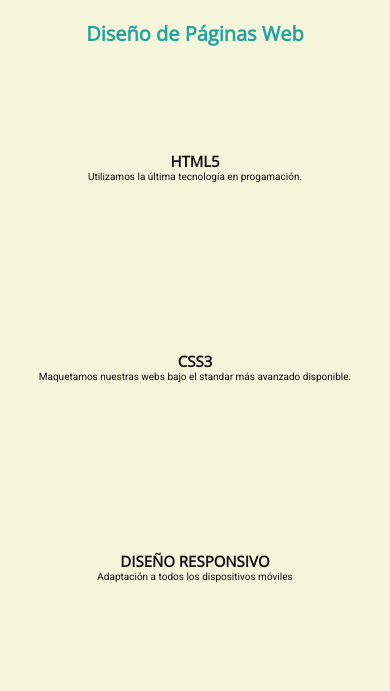
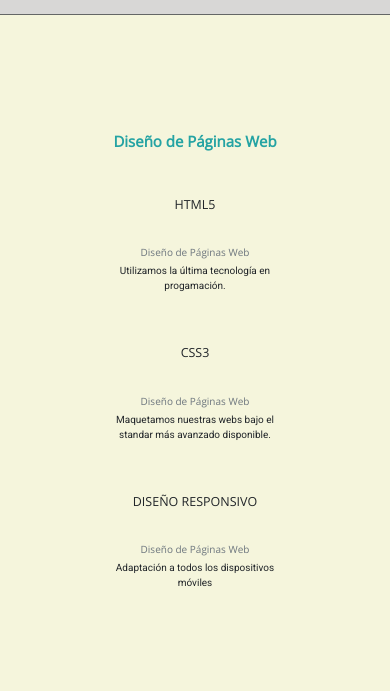
Before and after one commit to othoNUK/DesarrolloWeb, a plain HTML site: page paginas/dweb.html in a window 390 px wide. Shown: the part 47-738 px from the top of the page. Drawn offline with nearby package versions, Linux system fonts and the light colour scheme.

Commit message:
Agregue Bootstrap

```diff
--- a/index.html
+++ b/index.html
@@ -11,18 +11,18 @@
     <!--Google Fount-->
     <link rel="preconnect" href="https://fonts.googleapis.com">
     <link rel="preconnect" href="https://fonts.gstatic.com" crossorigin>
-    <link
-        href="https://fonts.googleapis.com/css2?family=Open+Sans:wght@300;400&family=Roboto:wght@100;300;400&display=swap"
+    <link href="https://fonts.googleapis.com/css2?family=Open+Sans:wght@300;400&family=Roboto:wght@100;300;400&display=swap"
         rel="stylesheet">
     <!--Mi css-->
+    <link href="https://cdn.jsdelivr.net/npm/bootstrap@5.1.3/dist/css/bootstrap.min.css" rel="stylesheet" integrity="sha384-1BmE4kWBq78iYhFldvKuhfTAU6auU8tT94WrHftjDbrCEXSU1oBoqyl2QvZ6jIW3" crossorigin="anonymous">
     <link rel="stylesheet" href="./style/estilos.css">
 </head>
 
 <body>
-    <div class="container">
+    <div class="containerPalta">
         <header class="header">
             <h1>Palta Diseño</h1>
-            <nav>
+                <nav>
                 <!--LISTA DESORDENADA-->
                 <ul>
                     <li><a href="#">Inicio</a></li>
@@ -82,5 +82,6 @@
         </div>
     </footer>
   </div>
+  <script src="https://cdn.jsdelivr.net/npm/bootstrap@5.1.3/dist/js/bootstrap.bundle.min.js" integrity="sha384-ka7Sk0Gln4gmtz2MlQnikT1wXgYsOg+OMhuP+IlRH9sENBO0LRn5q+8nbTov4+1p" crossorigin="anonymous"></script>
 </body>
 </html>
--- a/paginas/dweb.html
+++ b/paginas/dweb.html
@@ -6,19 +6,21 @@
     <meta http-equiv="X-UA-Compatible" content="IE=edge">
     <meta name="viewport" content="width=device-width, initial-scale=1.0">
     <meta http-equiv=”Content-Type” content=”text/html; charset=UTF-8″ />
-    <script src="https://kit.fontawesome.com/d33459e3df.js" crossorigin="anonymous"></script>    <title>Palta .Diseño</title>
+    <script src="https://kit.fontawesome.com/d33459e3df.js" crossorigin="anonymous"></script>
     <!--Google Fount-->
     <link rel="preconnect" href="https://fonts.googleapis.com">
     <link rel="preconnect" href="https://fonts.gstatic.com" crossorigin>
-    <link
-        href="https://fonts.googleapis.com/css2?family=Open+Sans:wght@300;400&family=Roboto:wght@100;300;400&display=swap"
+    <link href="https://fonts.googleapis.com/css2?family=Open+Sans:wght@300;400&family=Roboto:wght@100;300;400&display=swap"
         rel="stylesheet">
-    <!--Mi css-->
+    <!--BOOSTRAP-->
+    <link href="https://cdn.jsdelivr.net/npm/bootstrap@5.1.3/dist/css/bootstrap.min.css" rel="stylesheet" integrity="sha384-1BmE4kWBq78iYhFldvKuhfTAU6auU8tT94WrHftjDbrCEXSU1oBoqyl2QvZ6jIW3" crossorigin="anonymous">
+    <!--Mi Css-->
     <link rel="stylesheet" href="../style/estilos.css">
+    <title>Palta .Diseño</title>
 </head>
 
 <body>
-    <div class="container">
+    <div class="containerPalta">
         <header class="header">
             <h1>Palta Diseño</h1>
             <nav>
@@ -31,10 +33,36 @@
                 </ul>
             </nav>
         </header>
-        <div class="dweb">
+        <div  class="dweb">
+            <h2>Diseño de Páginas Web</h2>
+            <div class="dwebFlex">
+            <div class="cardWeb"">
+                <div class="card-body">
+                  <h5 class="card-h5">HTML5</h5>
+                  <h6 class="card-subtitle mb-2 text-muted">Diseño de Páginas Web</h6>
+                  <p class="card-text">Utilizamos la última tecnología en progamación.</p>
+                </div>
+              </div>
+              <div class="cardWeb">
+                <div class="card-body">
+                  <h5 class="card-h5">CSS3</h5>
+                  <h6 class="card-subtitle mb-2 text-muted">Diseño de Páginas Web</h6>
+                  <p class="card-text">Maquetamos nuestras webs bajo el standar más avanzado disponible.</p>
+                </div>
+              </div>
+              <div class="cardWeb">
+                <div class="card-body">
+                  <h5 class="card-h5">DISEÑO RESPONSIVO</h5>
+                  <h6 class="card-subtitle mb-2 text-muted">Diseño de Páginas Web</h6>
+                  <p class="card-text">Adaptación a todos los dispositivos móviles</p>
+                </div>
+              </div>
+            </div>
+        </div>
+        <!-- <div class="dweb">
             <h2>Diseño de Páginas Web</h2>
             <!--TABLA DE SERVICIOS-->
-            <div class="dwebFlex">
+            <!-- <div class="dwebFlex">
                 <div class="dwebItems">
                     <h6>HTML5</h6>
                     <p>Utilizamos la última tecnología en progamación.</p>
@@ -48,7 +76,7 @@
                     <p>Adaptación a todos los dispositivos móviles</p>
                 </div>
             </div>
-        </div>
+        </div> -->
         <footer class="footer">
             <!--Footer Derecha-->
             <div class="fderecha">
@@ -67,6 +95,6 @@
             </div>
         </footer>
     </div>
-
+    <script src="https://cdn.jsdelivr.net/npm/bootstrap@5.1.3/dist/js/bootstrap.bundle.min.js" integrity="sha384-ka7Sk0Gln4gmtz2MlQnikT1wXgYsOg+OMhuP+IlRH9sENBO0LRn5q+8nbTov4+1p" crossorigin="anonymous"></script>
 </body>
 </html>
--- a/style/estilos.css
+++ b/style/estilos.css
@@ -1,6 +1,6 @@
 * {
-    margin:0;
-    padding:0;
+    margin: 0;
+    padding: 0;
     box-sizing: border-box;
 }
 
@@ -26,7 +26,7 @@ a {
     text-decoration: none;
 }
 
-.container {
+.containerPalta {
     flex-flow: column wrap;
 }
 
@@ -60,6 +60,7 @@ a {
 .header a:hover {
     color: rgb(65, 145, 96);
 }
+
 /*nombre*/
 .nombre {
     width: auto;
@@ -70,6 +71,7 @@ a {
     border-bottom: solid 1px hsl(192, 8%, 36%);
     margin-bottom: 50px;
 }
+
 .nombre h2 {
     font-weight: 400;
     font-size: 3rem;
@@ -84,23 +86,29 @@ a {
     /* = 20px */
     padding: 0 10px;
 }
+
 .nombre {
-    /* width: 100px;
-    height: 100px; */
     padding: 5%;
     justify-content: center;
-    background: rgba(223, 222, 222, 0.363);
+    background: rgba(223, 222, 222, 0.308);
     position: relative;
     animation-name: nombre;
-    animation-duration: 3s;
+    animation-duration: 2s;
     animation-delay: 1s;
     animation-fill-mode: backwards;
 }
 
 @keyframes nombre {
-    from {bottom: -800px; background-color: rgba(102, 102, 102, 0.274);}
-    to {bottom: 3px;}
+    from {
+        bottom: -800px;
+        background-color: rgba(102, 102, 102, 0);
     }
+
+    to {
+        bottom: 3px;
+    }
+}
+
 /*Gestion Digital*/
 .gDigital {
     background-image: url(../img/bg1_Bio.jpg);
@@ -109,6 +117,7 @@ a {
     background-size: cover;
     padding: 100px;
 }
+
 .gDigital p {
     width: 80px;
     height: auto;
@@ -118,6 +127,7 @@ a {
     justify-content: center;
     display: flex;
 }
+
 .gDigital a {
     font-weight: 400;
     font-size: 2rem;
@@ -125,6 +135,7 @@ a {
     text-align: center;
     color: rgb(65, 145, 96);
 }
+
 .gDigitalDescripcion {
     /* width: 750px; */
     font-weight: 400;
@@ -134,17 +145,21 @@ a {
     line-height: 1.5;
     padding: 50px 50px;
 }
+
 .gDigitalDescripcion h2 {
     font-weight: 800;
     font-size: 2rem;
     color: #24a3a3;
     padding: 20px 0px;
 }
+
 /* Diseño Web*/
 .dweb {
     background-color: beige;
-    padding: 0.5% 0.5% 7% 0.5%;
+    padding: 10% 30% 20% 30%;
+    width: 1350px;
 }
+
 .dweb h2 {
     display: flex;
     justify-content: center;
@@ -154,12 +169,23 @@ a {
     padding: 5% 0px;
     width: auto;
 }
-.dwebFlex{
+
+.dwebFlex {
     display: flex;
-    justify-content: space-between;
+    justify-content: stretch;
     flex-wrap: wrap;
 }
-.dwebItems{
+.cardWeb {
+    width: 18rem;
+    height: 10%;
+    text-align: center;
+}
+.card-h5{
+    padding: 20% 0%;
+}
+
+
+.dwebItems {
     display: flex;
     padding: 20px 20px;
     font-size: 1rem;
@@ -169,23 +195,27 @@ a {
     justify-content: center;
     flex-direction: column;
 }
-.dwebItems h6{
+
+.dwebItems h6 {
     font-size: small;
     display: flex;
     padding: 10% 20%;
     width: auto;
     justify-content: center;
 }
+
 .dwebItems p {
     padding: 2em 5em;
     display: flex;
     justify-content: center;
 }
+
 /*Gestion de Redes*/
 .servicios {
     background-color: beige;
     padding: 0.5% 0.5% 7% 0.5%;
 }
+
 .servicios h2 {
     font-weight: 800;
     font-size: 2rem;
@@ -195,13 +225,15 @@ a {
     display: flex;
     justify-content: center;
 }
+
 .serviciosFlex {
-    display:flex;
+    display: flex;
     justify-content: space-between;
     flex-wrap: wrap;
     background-color: cadetblue;
     background-image: linear-gradient(to bottom, #205f5b, #b1d3d1);
 }
+
 .itemServicios {
     font-size: 1rem;
     color: #131214;
@@ -213,6 +245,7 @@ a {
     display: flex;
     flex-direction: column;
 }
+
 .itemServicios h6 {
     font-size: small;
     display: flex;
@@ -220,11 +253,13 @@ a {
     width: auto;
     justify-content: center;
 }
-.itemServicios p{
+
+.itemServicios p {
     padding: 2em 5em;
     display: flex;
     justify-content: center;
 }
+
 /* Footer - Grid*/
 .footer {
     background-color: rgb(199, 199, 195);
@@ -232,24 +267,30 @@ a {
     grid-template-columns: 50% 50%;
     height: 250px;
 }
+
 .fderecha {
     display: grid;
 }
-.fderecha h1{
+
+.fderecha h1 {
     padding: 5% 5%;
     font-size: 2em;
 }
+
 .fizquierda {
     display: grid;
 }
-.fizquierda h3{
+
+.fizquierda h3 {
     padding: 5% 5%;
     font-size: 2em;
 }
-.fizquierda a{
+
+.fizquierda a {
     padding: 10px 0px;
 
 }
+
 .fizquierdaRedes {
     display: grid;
     grid-template-columns: repeat(9, 0.5fr);
@@ -260,7 +301,7 @@ a {
 /* @media queries*/
 
 
-@media screen and (max-width:1261px){
+@media screen and (max-width:1261px) {
     .itemServicios {
         font-size: 1rem;
         color: #131214;
@@ -270,6 +311,7 @@ a {
         display: flex;
         flex-direction: column;
     }
+
     .itemServicios h6 {
         font-size: small;
         display: flex;
@@ -277,11 +319,13 @@ a {
         width: auto;
         justify-content: center;
     }
-    .itemServicios p{
-        padding:0;
+
+    .itemServicios p {
+        padding: 0;
         display: flex;
         justify-content: center;
     }
+
     .servicios h2 {
         font-weight: 800;
         font-size: 1.5rem;
@@ -291,11 +335,19 @@ a {
         display: flex;
         justify-content: center;
     }
-.dwebFlex{
+
+    .dweb {
+        background-color: beige;
+        padding: 5% 10%;
+        width: auto;
+    }
+
+    .dwebFlex {
         flex-direction: row;
         justify-content: center;
     }
-.dwebItems{
+
+    .dwebItems {
         font-size: 1rem;
         color: #131214;
         width: 25%;
@@ -304,35 +356,39 @@ a {
         display: flex;
         flex-direction: column;
     }
-.dweb h6 {
+
+    .dweb h2 {
         font-size: 1.5rem;
         padding: 0px;
         width: auto;
         display: flex;
         justify-content: center;
     }
-.dweb p{
+
+    .dweb p {
         width: auto;
         padding: 0%;
     }
 }
 
 
-@media screen and (max-width:800px){
+@media screen and (max-width:800px) {
     .container {
         flex-direction: column;
         flex-flow: row wrap;
     }
-    .header{
+
+    .header {
         flex-direction: column;
         height: auto;
         justify-content: space-around;
     }
 
-    .serviciosFlex{
+    .serviciosFlex {
         flex-direction: row;
         justify-content: center;
     }
+
     .serviciosFlex {
         flex-direction: column;
         flex-flow: row wrap;
@@ -340,6 +396,7 @@ a {
         width: auto;
         padding: auto;
     }
+
     .servicios h2 {
         font-weight: 800;
         font-size: 1.5rem;
@@ -349,6 +406,7 @@ a {
         display: flex;
         justify-content: center;
     }
+
     .gDigital p {
         width: auto;
         height: auto;
@@ -357,6 +415,7 @@ a {
         justify-content: center;
         display: flex;
     }
+
     .gDigital a {
         font-weight: 400;
         font-size: 1.5rem;
@@ -364,62 +423,72 @@ a {
         text-align: center;
         color: rgb(65, 145, 96);
     }
+
     .itemServicios {
         font-size: 1rem;
-    width:auto;
+        width: auto;
         height: auto;
         justify-content: center;
         border: solid 1px black;
         display: flex;
         flex-direction: column;
     }
-.dweb{
-    flex-direction: column;
+
+    .dweb {
+        background-color: beige;
+        padding: 30% 5% 40% 5%;
+        width: auto;
     }
-.dwebItems{
+
+    /* .dwebItems {
         font-size: 1rem;
         color: #131214;
-    width:auto;
+        width: auto;
         height: 200px;
         justify-content: center;
         display: flex;
         flex-direction: column;
-    }
-.dweb h6 {
+    } */
+
+    .dweb h2 {
         font-size: 1.5rem;
-    /*padding: 5% 10%;*/
         width: auto;
         display: flex;
         justify-content: center;
     }
-.dweb p{
+
+   /*  .dweb p {
         width: auto;
     }
-.footer h1 h3{
+ */
+    .footer h1 h3 {
         font-size: 10px;
     }
+
     .fderecha {
         flex-direction: row;
         height: auto;
         justify-content: space-around;
         flex-flow: row wrap;
     }
-.fizquierda{
+
+    .fizquierda {
         flex-direction: row;
         height: auto;
         justify-content: space-around;
         flex-flow: row wrap;
     }
+
     .footer {
         background-color: rgb(199, 199, 195);
         display: grid;
         grid-template-columns: 50% 50%;
-    height: 250px;
+        height: 300px;
     }
 }
 
 
-@media screen and (max-width:285px){
+@media screen and (max-width:285px) {
     .nombre h2 {
         font-weight: 800;
         font-size: 2rem;
@@ -427,12 +496,14 @@ a {
         text-align: center;
         padding: 10px 0;
     }
+
     .nombre p {
         font-weight: 200;
         font-size: 1.3rem;
         /* = 20px */
         padding: 0 10px;
     }
+
     .gDigital {
         background-image: url(../img/bg1_Bio.jpg);
         background-repeat: no-repeat;
@@ -440,14 +511,17 @@ a {
         background-size: cover;
         padding: 50px;
     }
-.gDigital p{
+
+    .gDigital p {
         justify-content: center;
         display: flex;
     }
+
     .gDigital a {
         display: flex;
         justify-content: center;
     }
+
     .servicios h2 {
         font-weight: 600;
         font-size: 1.3rem;
```
Also changed, not shown: paginas/gdigital.html (+7 -4 lines), paginas/servicios.html (+3 -1 lines). Lines whose indentation alone changed are shown as unchanged.
